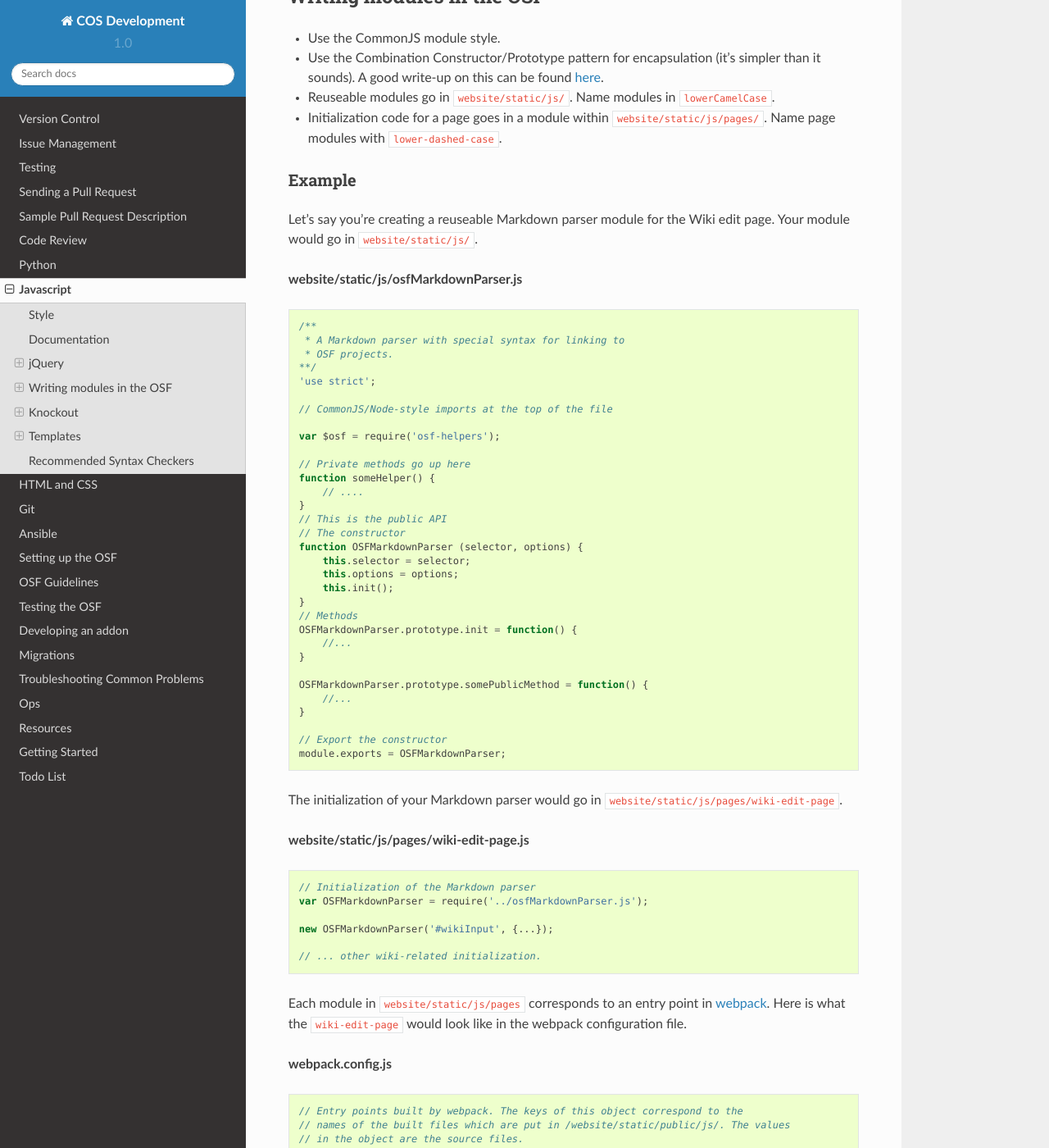
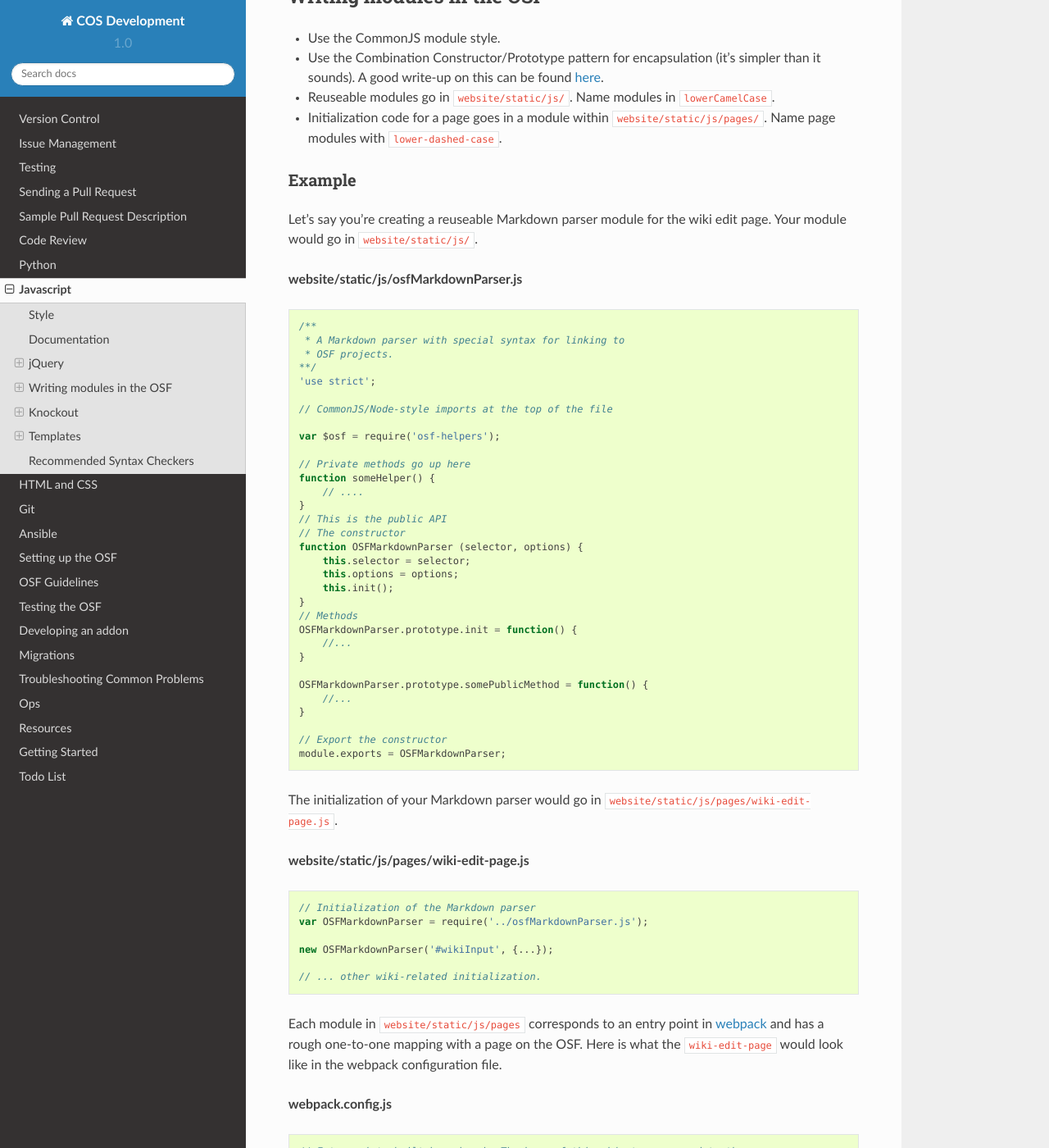
Before and after one commit to CenterForOpenScience/COSDev, a Sphinx documentation site: the page built from docs/style_guides/javascript.rst, in a window 1280 px wide and 1400 px high, scrolled down 1719 px. Shown: the whole window at 82% size. Built offline with Sphinx 7.4.7 and the Read the Docs theme 2.0.0, drawn with Linux system fonts in a browser that asks for light colours; some of the changed text lies outside the part shown.

Commit message:
Minor typos and add detail

```diff
--- a/docs/style_guides/javascript.rst
+++ b/docs/style_guides/javascript.rst
@@ -94,7 +94,7 @@ Writing modules in the OSF
 Example
 -------
 
-Let's say you're creating a reuseable Markdown parser module for the Wiki edit page. Your module would go in ``website/static/js/``.
+Let's say you're creating a reuseable Markdown parser module for the wiki edit page. Your module would go in ``website/static/js/``.
 
 **website/static/js/osfMarkdownParser.js**
 
@@ -134,7 +134,7 @@ Let's say you're creating a reuseable Markdown parser module for the Wiki edit p
     module.exports = OSFMarkdownParser;
 
 
-The initialization of your Markdown parser would go in ``website/static/js/pages/wiki-edit-page``.
+The initialization of your Markdown parser would go in ``website/static/js/pages/wiki-edit-page.js``.
 
 **website/static/js/pages/wiki-edit-page.js**
 
@@ -147,7 +147,7 @@ The initialization of your Markdown parser would go in ``website/static/js/pages
 
     // ... other wiki-related initialization.
 
-Each module in ``website/static/js/pages`` corresponds to an entry point in `webpack <https://webpack.github.io/docs/multiple-entry-points.html>`_. Here is what the ``wiki-edit-page`` would look like in the webpack configuration file.
+Each module in ``website/static/js/pages`` corresponds to an entry point in `webpack <https://webpack.github.io/docs/multiple-entry-points.html>`_ and has a rough one-to-one mapping with a page on the OSF. Here is what the ``wiki-edit-page`` would look like in the webpack configuration file.
 
 **webpack.config.js**
 
```
Also changed, not shown: other parts of docs/style_guides/javascript.rst (+1 -1 lines).
